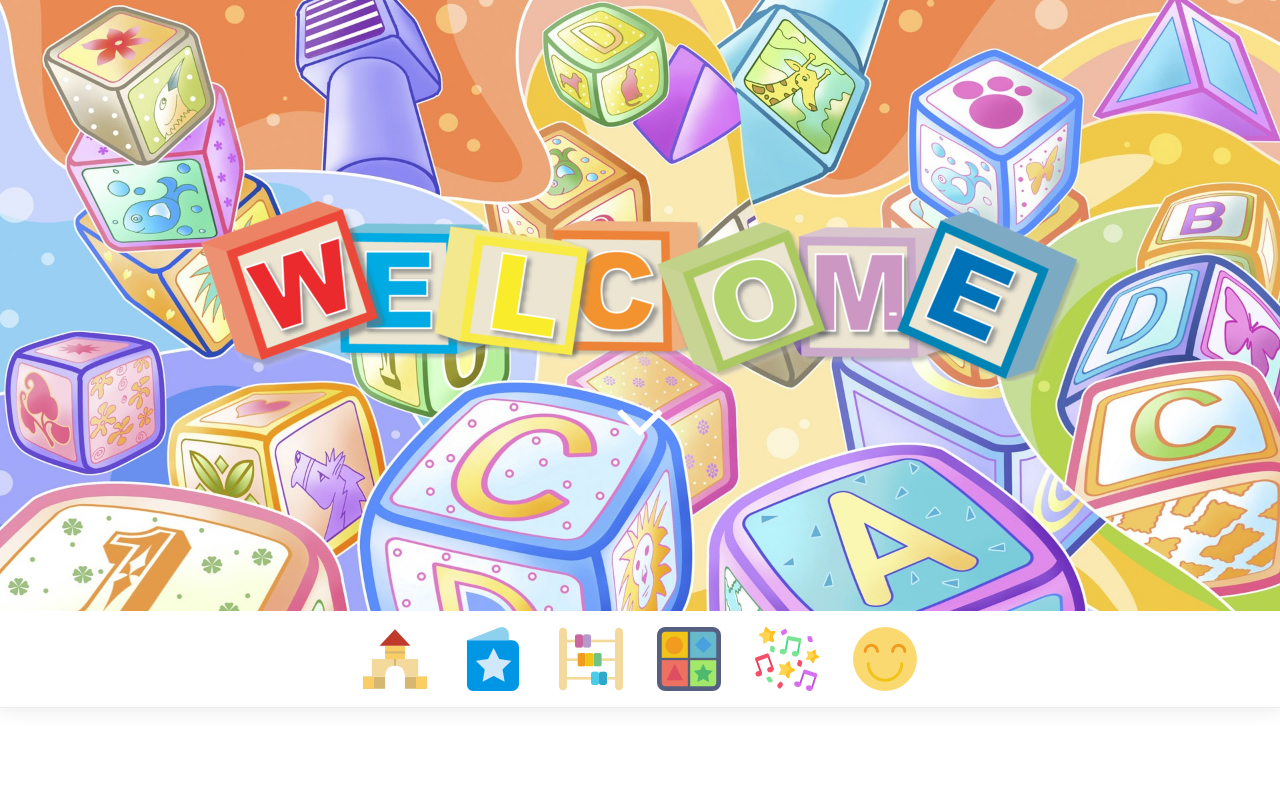
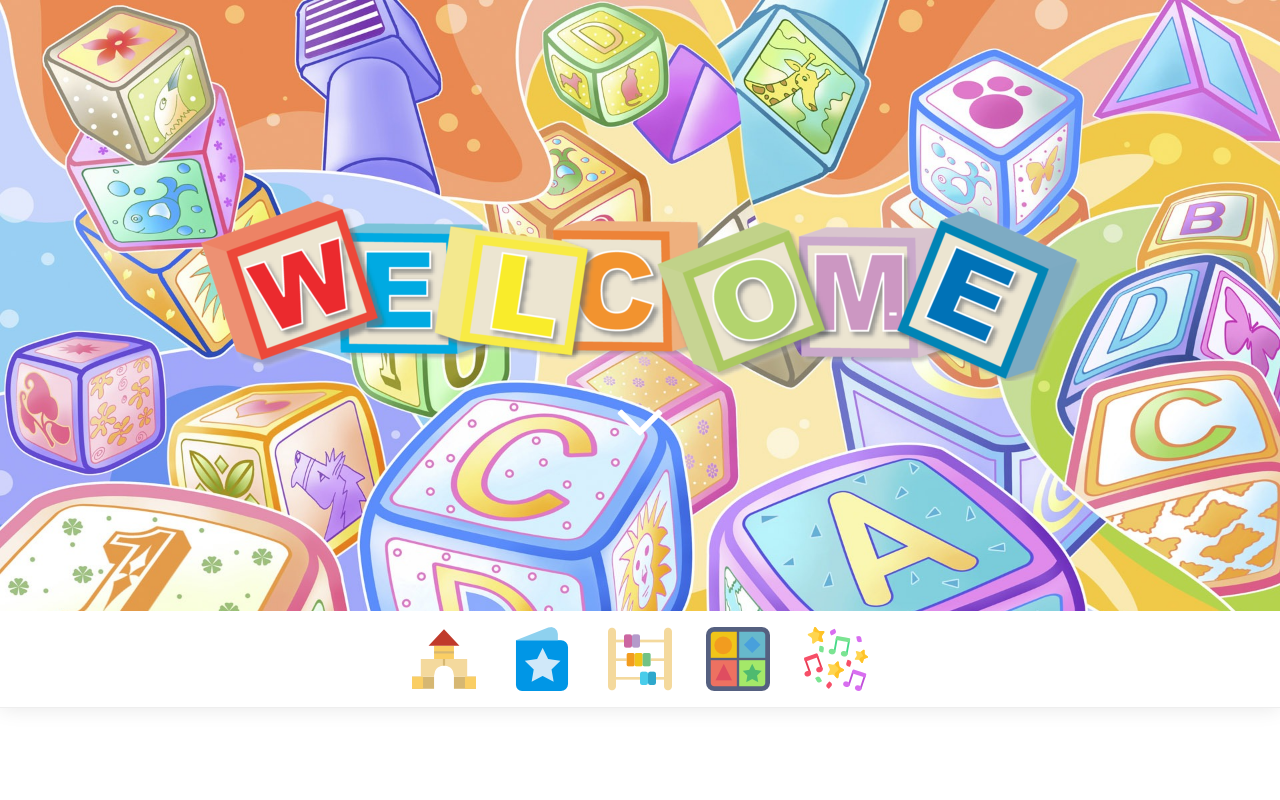
Before and after one commit to ZelTolentino/kindergarten, a plain HTML site: page Kinder/index.html in a window 1280 px wide. Shown: the top 800 px of the page. Drawn offline with nearby package versions, Linux system fonts and the light colour scheme.

Commit message:
About page deleted

```diff
--- a/Kinder/index.html
+++ b/Kinder/index.html
@@ -64,7 +64,6 @@
                 <li><a href="math.html"><img src="img/gallery/abacus.png" alt="Mathematics page"></a></li>
 				<li><a href="shapes.html"><img src="img/gallery/game.png" alt="Shapes page"></a></li>
 				<li><a href="songs.html"><img src="img/gallery/party.png" alt="Music page"></a></li>
-				<li><a href="about.html"><img src="img/gallery/happy.png" alt="About page"></a></li>
               </ul>
             </div>
             <!-- /.Navbar-collapse -->
```
Also changed, not shown: Kinder/math.html (+0 -1 lines), Kinder/reading.html (+0 -1 lines), Kinder/shapes.html (+0 -1 lines), Kinder/songs.html (+0 -1 lines), 4 other files.
